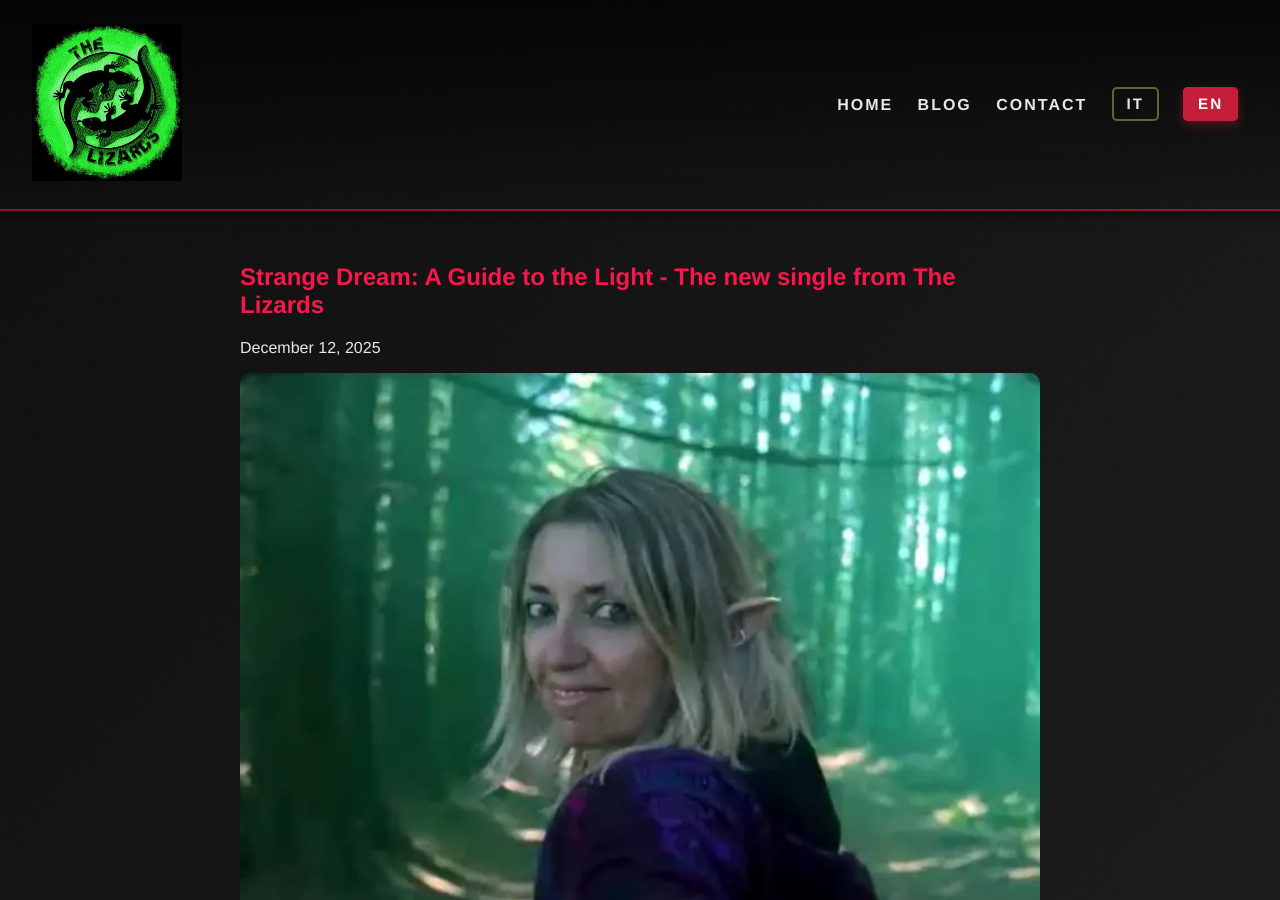
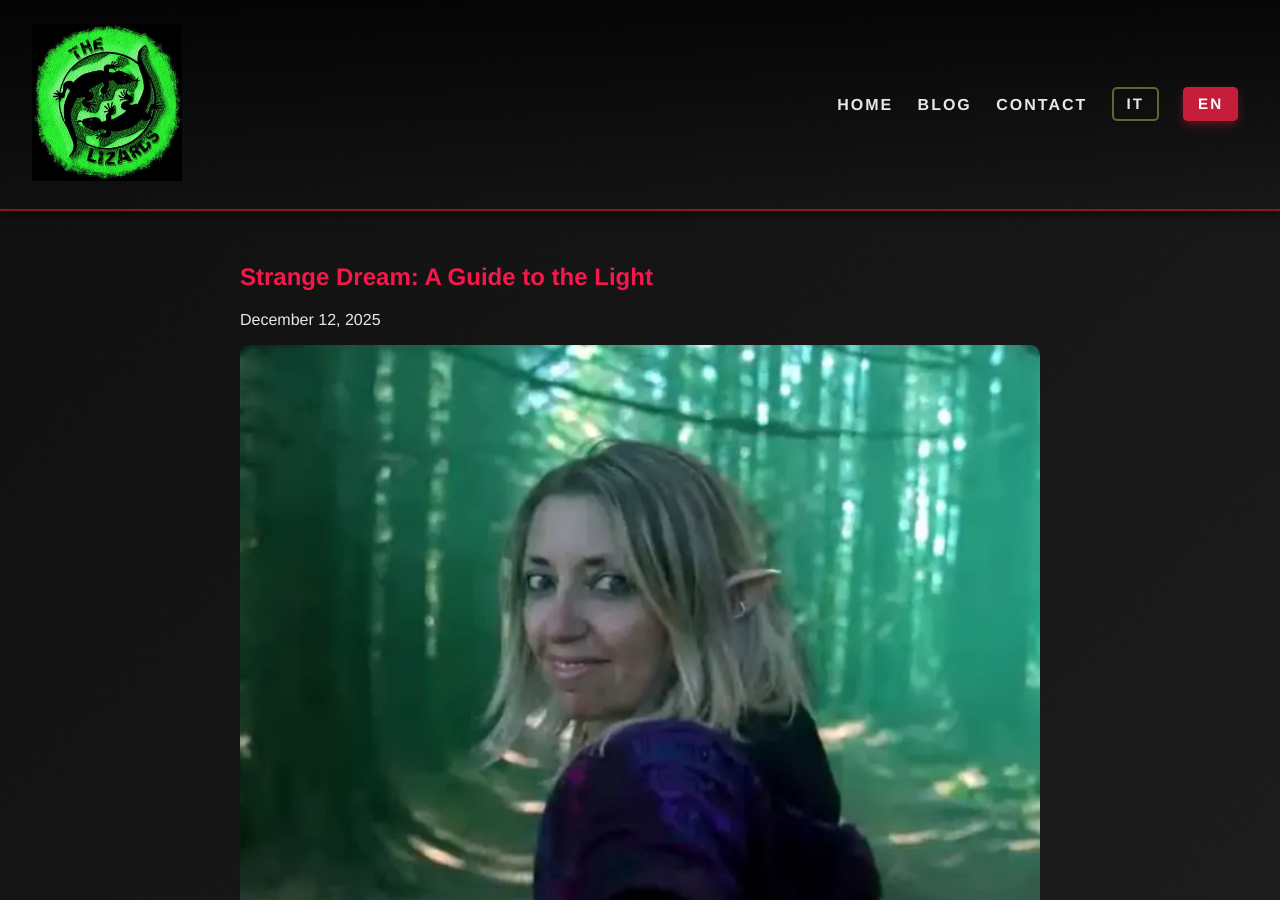
Before and after one commit to thelizberries/blog-thelizards-en, a Jekyll site: the page built from _posts/2025-12-12-strange-dream-a-guide-to-the-light.md, in a window 1280 px wide and 900 px high. Built offline with Jekyll 4.4.1, drawn with Linux system fonts in a browser that asks for light colours.

Commit message:
Auto-translated new posts and sync images

```diff
--- a/_posts/2025-12-12-strange-dream-a-guide-to-the-light-the-new-single-from-the-lizards.md
+++ b/_posts/2025-12-12-strange-dream-a-guide-to-the-light.md
@@ -1,8 +1,8 @@
 ---
 layout: post
-title: "Strange Dream: A Guide to the Light - The new single from The Lizards"
+title: "Strange Dream: A Guide to the Light"
 date: 2025-12-12
-description: "Lasciati guidare da un elfa in questo viaggio di trasformazione interiore in una cornice irlandese."
+description: "Lasciati guidare da un elfa in questo viaggio di trasformazione interiore in una cornice irlandese, nel nuovo brano Strange Dream dei The Lizards"
 image: /assets/images/posts/Screenshot 1.webp
 original_file: "2025-12-12-strange-dream-una-guida-verso-la-luce-il-nuovo-singolo-dei-the-lizards.md"
 ---
```
Also changed, not shown: _posts/2025-11-09-welcome-to-the-lizards-blog.md (+1 -1 lines).
